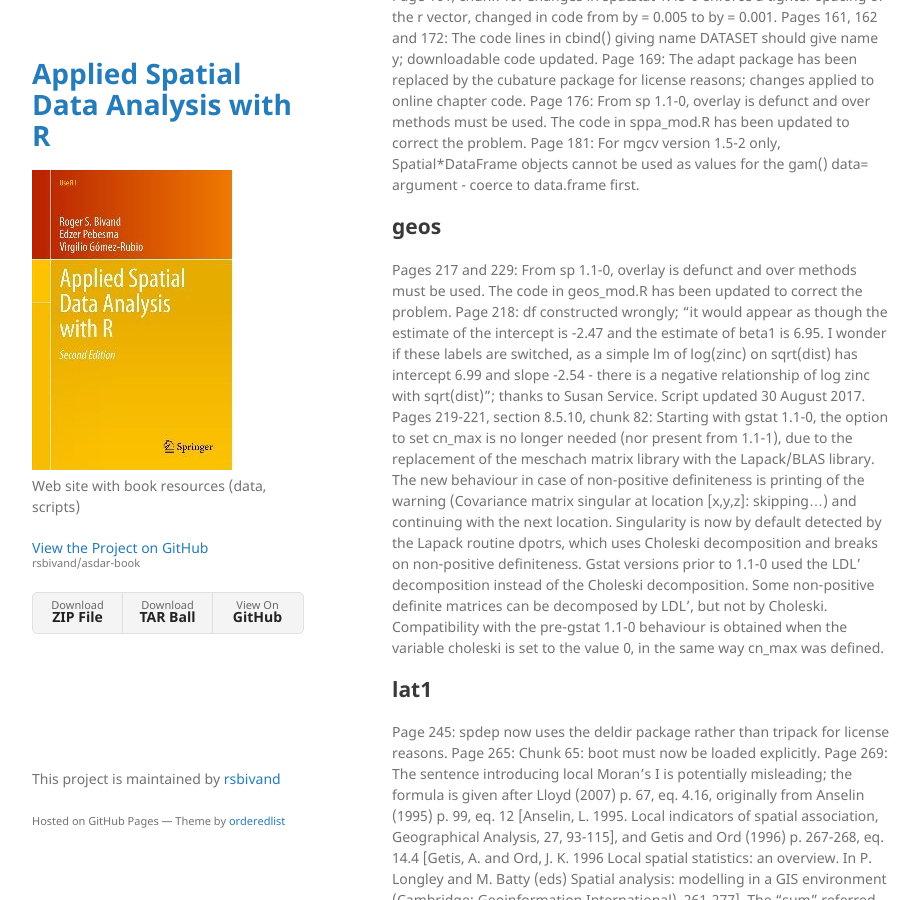
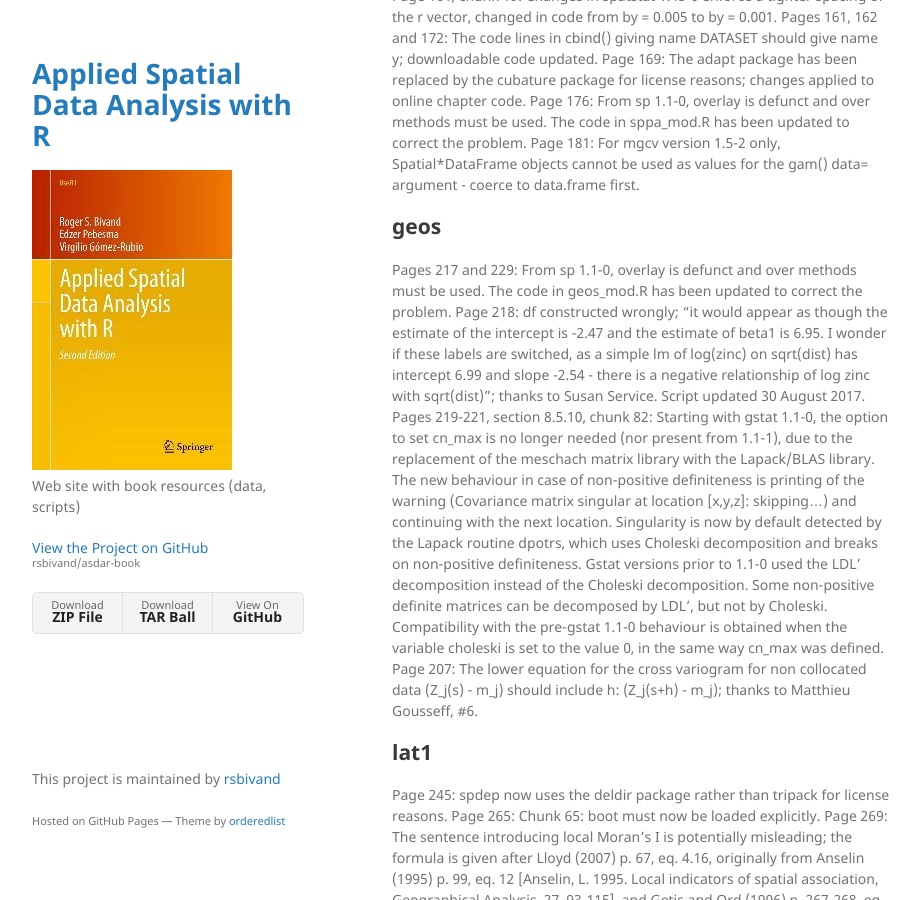
Before and after one commit to rsbivand/asdar-book, a Jekyll site: the page built from docs/book_errata.md, in a window 1280 px wide and 900 px high, scrolled down 1658 px. Shown: the whole window, without its empty margins (178-1098 px from the left). Built offline with Jekyll 4.4.1, drawn with Linux system fonts in a browser that asks for light colours; our own code applies the rules of GitHub Pages for plain Markdown files.

Commit message:
Update book errata with new corrections
Added erratum for cross variogram equation on page 207.

```diff
--- a/docs/book_errata.md
+++ b/docs/book_errata.md
@@ -52,6 +52,7 @@
 Pages 217 and 229: From sp 1.1-0, overlay is defunct and over methods must be used. The code in geos\_mod.R has been updated to correct the problem.
 Page 218: df constructed wrongly; "it would appear as though the estimate of the intercept is -2.47 and the estimate of beta1 is 6.95.  I wonder if these labels are switched, as a simple lm of log(zinc) on sqrt(dist) has intercept 6.99 and slope -2.54 - there is a negative relationship of log zinc with sqrt(dist)"; thanks to Susan Service. Script updated 30 August 2017.
 Pages 219-221, section 8.5.10, chunk 82: Starting with gstat 1.1-0, the option to set cn\_max is no longer needed (nor present from 1.1-1), due to the replacement of the meschach matrix library with the Lapack/BLAS library. The new behaviour in case of non-positive definiteness is printing of the warning (Covariance matrix singular at location [x,y,z]: skipping...) and continuing with the next location. Singularity is now by default detected by the Lapack routine dpotrs, which uses Choleski decomposition and breaks on non-positive definiteness. Gstat versions prior to 1.1-0 used the LDL' decomposition instead of the Choleski decomposition. Some non-positive definite matrices can be decomposed by LDL', but not by Choleski. Compatibility with the pre-gstat 1.1-0 behaviour is obtained when the variable choleski is set to the value 0, in the same way cn\_max was defined.
+Page 207: The lower equation for the cross variogram for non collocated data (Z_j(s) - m_j) should include h: (Z_j(s+h) - m_j); thanks to Matthieu Gousseff, #6.
 
 ## lat1
 Page 245: spdep now uses the deldir package rather than tripack for license reasons.
```
